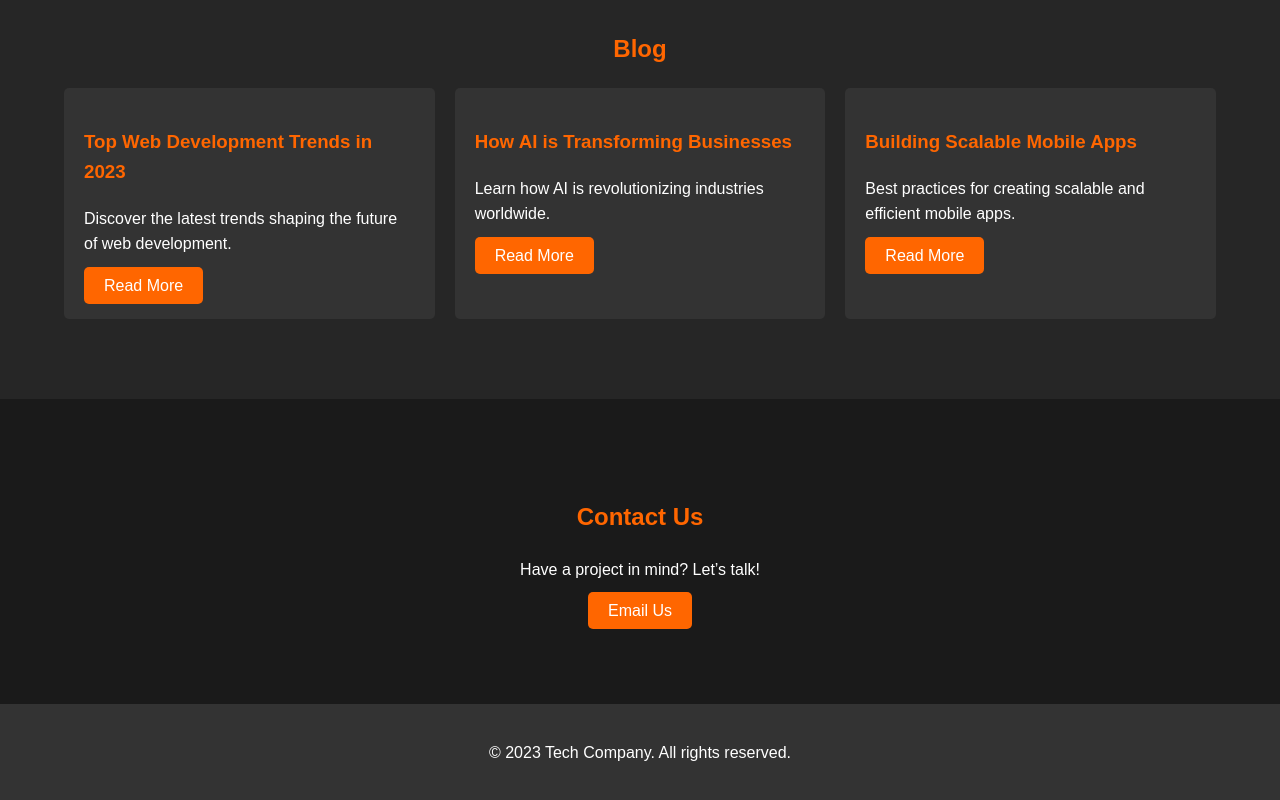
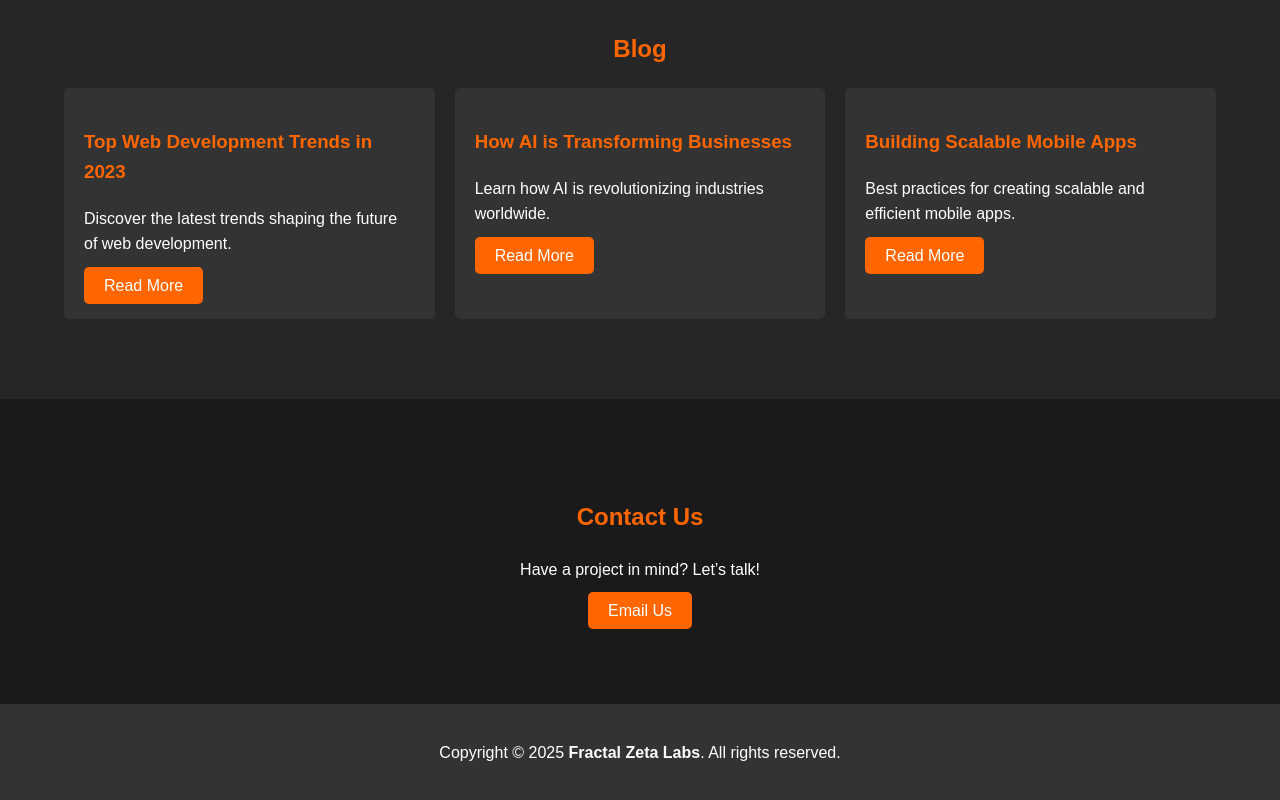
Before and after one commit to fractal-zeta/fractal-zeta.github.io, a plain HTML site: page index.html in a window 1280 px wide. Shown: the part 2894-3694 px from the top of the page. Drawn offline with Linux system fonts and the light colour scheme.

Commit message:
copyright added

```diff
--- a/index.html
+++ b/index.html
@@ -168,7 +168,7 @@
 
   <footer>
     <div class="container">
-      <p>&copy; 2023 Tech Company. All rights reserved.</p>
+      <p>Copyright &copy; 2025 <strong>Fractal Zeta Labs</strong>. All rights reserved.</p>
     </div>
   </footer>
 
```
